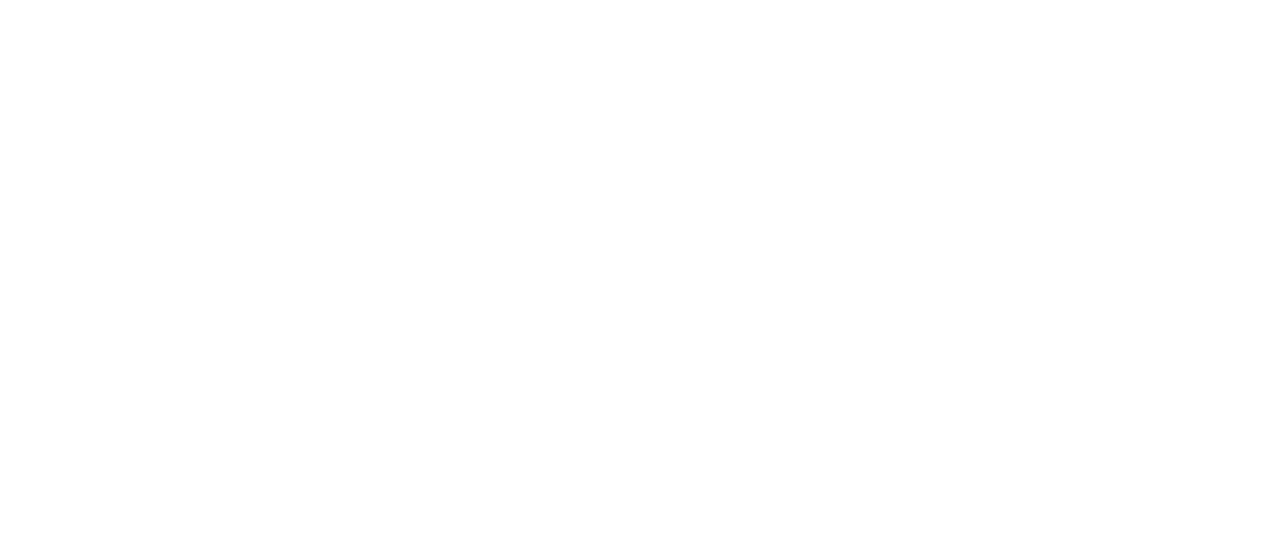
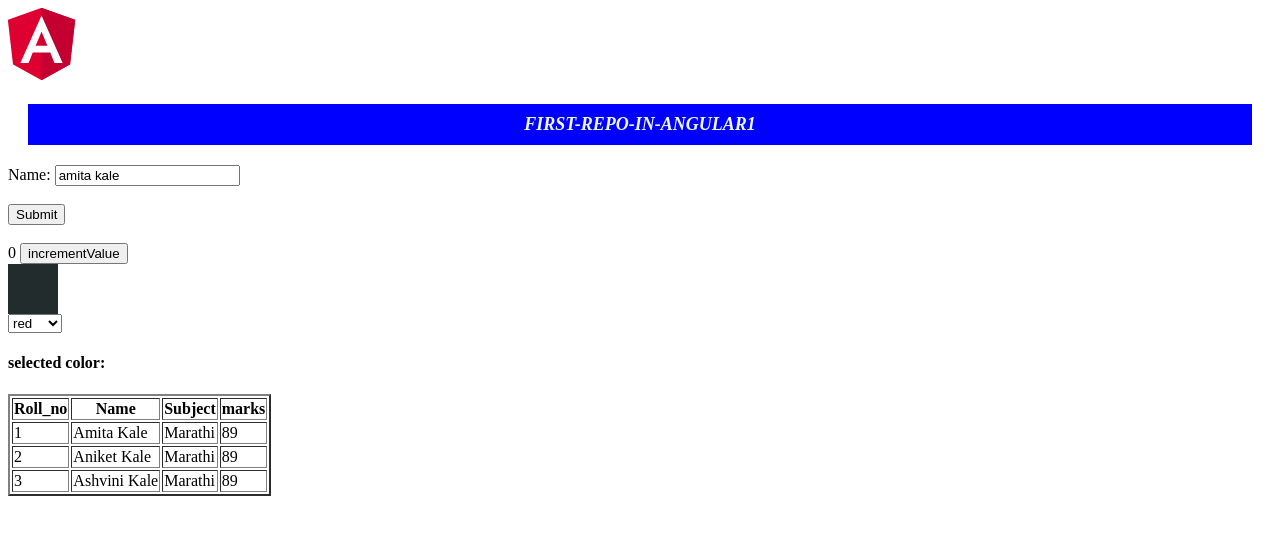
Before and after one commit to amita-kale/first-repo-in-angular, an Angular app: page / in a window 1280 px wide. Shown: the top 534 px of the page. Built offline with nearby package versions, Linux system fonts and the light colour scheme.

Commit message:
Demo of angular

```diff
--- a/src/app/app.component.html
+++ b/src/app/app.component.html
@@ -12,15 +12,16 @@
 <input [type]="type" [value]="name">
 <br />
 <br />
-
+ // change  text color of  name ...following way are there
+ //way 1
 <div [ngClass]="type === 'text' ? 'red-color' : 'pink-color'">
   Pranita
 </div> -->
-
+<!-- way2 -->
 <!-- <div class="{{type === 'text' ? 'red-color' : 'pink-color'}}">
   Pranita
 </div> -->
-
+<!-- way3 -->
 <!-- <div *ngIf="type=== 'text'" class="red-color">
   Pranita
 </div>
@@ -42,3 +43,4 @@
 </div> -->
 
 <!-- {{currentDate | date: 'MM/dd/YYYY'}} -->
+<tables-root></tables-root>
--- a/src/app/tables/tables.component.css
+++ b/src/app/tables/tables.component.css
@@ -0,0 +1,10 @@
+.div{
+  color: aliceblue;
+  background-color: blue;
+  text-align: center;
+  margin:  20px;
+  padding: 10px;
+  font-size: large;
+  font-weight: bold;
+  font-style: italic;
+}
--- a/src/app/tables/tables.component.html
+++ b/src/app/tables/tables.component.html
@@ -1,2 +1,37 @@
-hello
-{{title1}}
+<img src="assets/img/logo.png">
+<div class="div">
+  {{title1|uppercase}}
+</div>
+
+Name:
+<input (input)="onInput($event)" [type]="type" value="{{placeholder}}"><br>
+<br>
+<button (click)=buttonClicked()>Submit</button><br><br>
+{{count}}
+<button (click)=incrementValue()>incrementValue</button>
+<div (mousemove)="incrementValue()" style="background-color: rgb(35, 44, 44); height: 50px; width: 50px;">
+</div>
+
+<select (change)=changeColor($event.target.value)>
+  <option>red</option>
+  <option>white</option>
+  <option>blue</option>
+</select>
+<h4>selected color:{{color}}</h4>
+
+
+<table border="2">
+  <tr>
+    <th>Roll_no</th>
+    <th>Name</th>
+    <th>Subject</th>
+    <th>marks</th>
+  </tr>
+  <tr *ngFor="let item of tables">
+    <td>{{item.rollNo}}</td>
+    <td>{{item.name}}</td>
+    <td>{{item.subject}}</td>
+    <td>{{item.marks}}</td>
+
+  </tr>
+</table>
--- a/src/app/tables/tables.component.ts
+++ b/src/app/tables/tables.component.ts
@@ -1,3 +1,4 @@
+import { ThrowStmt } from '@angular/compiler';
 import { Component } from '@angular/core';
 
 @Component({
@@ -7,4 +8,44 @@
 })
 export class TablesComponent {
   title1 = 'first-repo-in-angular1';
+  type = "text";
+  placeholder = "amita kale"
+  count = 0;
+
+  buttonClicked() {
+    console.log("submit pressed");
+  }
+  incrementValue() {
+    this.count++;
+  }
+
+  onInput(e) {
+    console.log(e.target.value);
+    this.title1 = e.target.value;//this is for changing title1 as per input text
+  }
+  color = '';
+  changeColor(color) {
+    this.color = color;
+  }
+
+  tables = [
+    {
+      rollNo: 1,
+      name: 'Amita Kale',
+      subject: 'Marathi',
+      marks: 89,
+    },
+    {
+      rollNo: 2,
+      name: 'Aniket Kale',
+      subject: 'Marathi',
+      marks: 89,
+    },
+    {
+      rollNo: 3,
+      name: 'Ashvini Kale',
+      subject: 'Marathi',
+      marks: 89,
+    },
+  ];
 }
```
Also changed, not shown: src/assets/img/logo.png (added).
